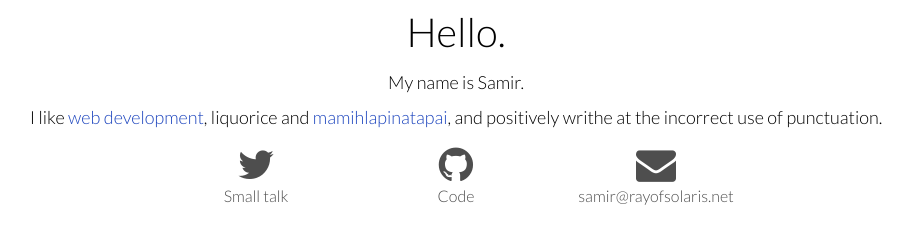
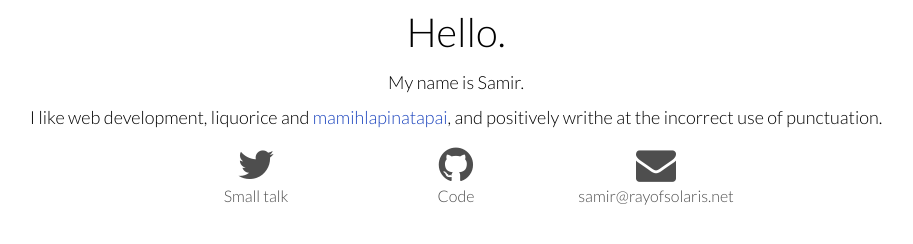
Before and after one commit to solarissmoke/solarissmoke.github.io, a Jekyll site: the page built from index.html, in a window 1280 px wide. Shown: the part 141-385 px from the top of the page, without its empty margins (184-1097 px from the left). Built offline with Jekyll 4.4.1, drawn with Linux system fonts in a browser that asks for light colours; nearby versions of some CDN libraries; the list of posts is cut into pages by our own code.

Commit message:
Update home page

```diff
--- a/index.html
+++ b/index.html
@@ -6,7 +6,7 @@ layout: default
 <div style="font-size: 18px; font-weight: 300">
     <p class="center" style="font-size: 40px">Hello.
     <p class="center">My name is Samir.
-    <p class="center">I like <a href="http://regulusweb.com" title="Regulus - web design and consultancy services">web development</a>, liquorice and <a href="http://en.wikipedia.org/wiki/Mamihlapinatapai" title='"Mamihlapinatapai" on Wikipedia'>mamihlapinatapai</a>, and positively writhe at the incorrect use of punctuation.
+    <p class="center">I like web development, liquorice and <a href="http://en.wikipedia.org/wiki/Mamihlapinatapai" title='"Mamihlapinatapai" on Wikipedia'>mamihlapinatapai</a>, and positively writhe at the incorrect use of punctuation.
 </div>
 <ul class="profiles">
     <li><a href="https://twitter.com/solaris_smoke" title="Twitter"><i class="fa fa-twitter"></i> <small>Small talk</small></a>
```
